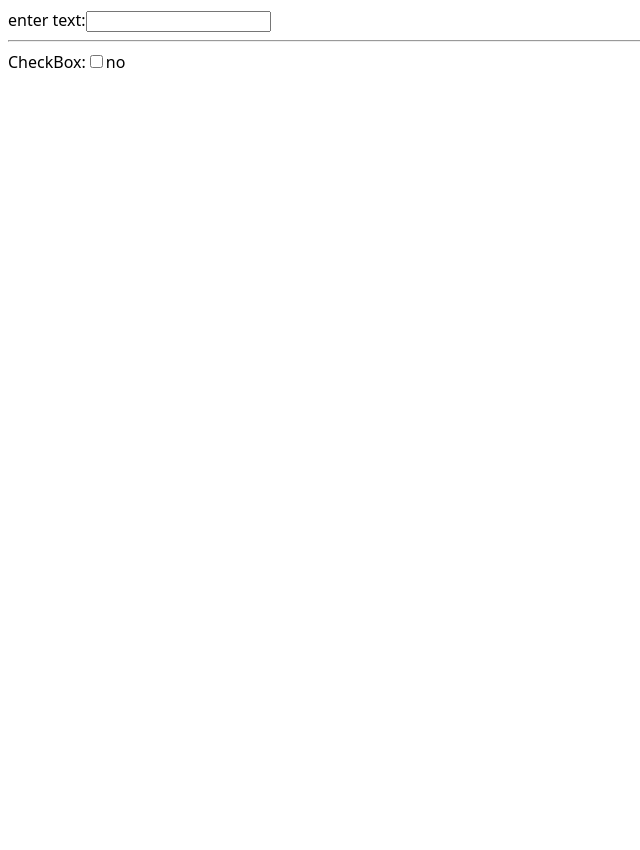
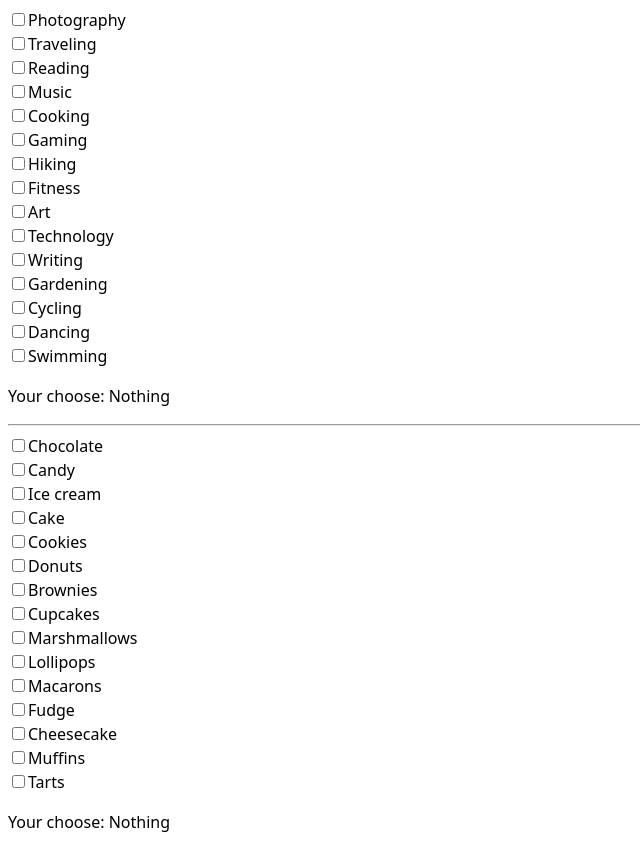
Before and after one commit to MakarKolesnyk/react, a React (Vite) app: page / in a window 1280 px wide. Shown: the whole page, without its empty margins (0-640 px from the left). Before the commit the page ends 800 px from the top, so only its background shows below. Built offline with nearby package versions, Linux system fonts and the light colour scheme.

Commit message:
Add GroupCheckBoxes

```diff
--- a/src/App.jsx
+++ b/src/App.jsx
@@ -1,13 +1,12 @@
-import InputText from "./components/InputText/InputText";
-import InputCheckBox from './components/InputCheckBox/InputCheckBox';
-
+import interestsList, { sweets } from "./components/GroupCheckBoxs/data";
+import GroupCheckBoxes from "./components/GroupCheckBoxs/GroupCheckBoxes";
 
 function App() {
   return (
     <>
-    <InputText/>
-    <hr />
-    <InputCheckBox/>
+      <GroupCheckBoxes list={interestsList} />
+      <hr />
+      <GroupCheckBoxes list={sweets} />
     </>
   );
 }
--- /dev/null
+++ b/src/components/GroupCheckBoxs/GroupCheckBoxes.jsx
@@ -0,0 +1,43 @@
+import { useState } from "react";
+import { PropTypes } from "prop-types";
+
+const GroupCheckBoxes = (props) => {
+  const { list } = props;
+  const initialState = list.reduce((acc, item) => {
+    acc[item] = false;
+    return acc;
+  }, {});
+  const [items, setItems] = useState(initialState);
+  const changeInterests = (event) => {
+    setItems({ ...items, [event.target.name]: event.target.checked });
+  };
+
+  const showItem = (item) => (
+    <label key={item} style={{ display: "block" }}>
+      <input
+        type="checkbox"
+        name={item}
+        checked={items[item]}
+        onChange={changeInterests}
+      />
+      {item}
+    </label>
+  );
+  return (
+    <div>
+      {list.map(showItem)}
+      <p>
+        Your choose:{" "}
+        {Object.keys(items)
+          .filter((key) => items[key])
+          .join(",") || "Nothing"}
+      </p>
+    </div>
+  );
+};
+
+GroupCheckBoxes.propTypes = {
+  list: PropTypes.array,
+};
+
+export default GroupCheckBoxes;
--- /dev/null
+++ b/src/components/GroupCheckBoxs/data.js
@@ -0,0 +1,37 @@
+export const interestsList = [
+  "Photography",
+  "Traveling",
+  "Reading",
+  "Music",
+  "Cooking",
+  "Gaming",
+  "Hiking",
+  "Fitness",
+  "Art",
+  "Technology",
+  "Writing",
+  "Gardening",
+  "Cycling",
+  "Dancing",
+  "Swimming",
+];
+
+export const sweets = [
+  "Chocolate",
+  "Candy",
+  "Ice cream",
+  "Cake",
+  "Cookies",
+  "Donuts",
+  "Brownies",
+  "Cupcakes",
+  "Marshmallows",
+  "Lollipops",
+  "Macarons",
+  "Fudge",
+  "Cheesecake",
+  "Muffins",
+  "Tarts",
+];
+
+export default interestsList;
```
